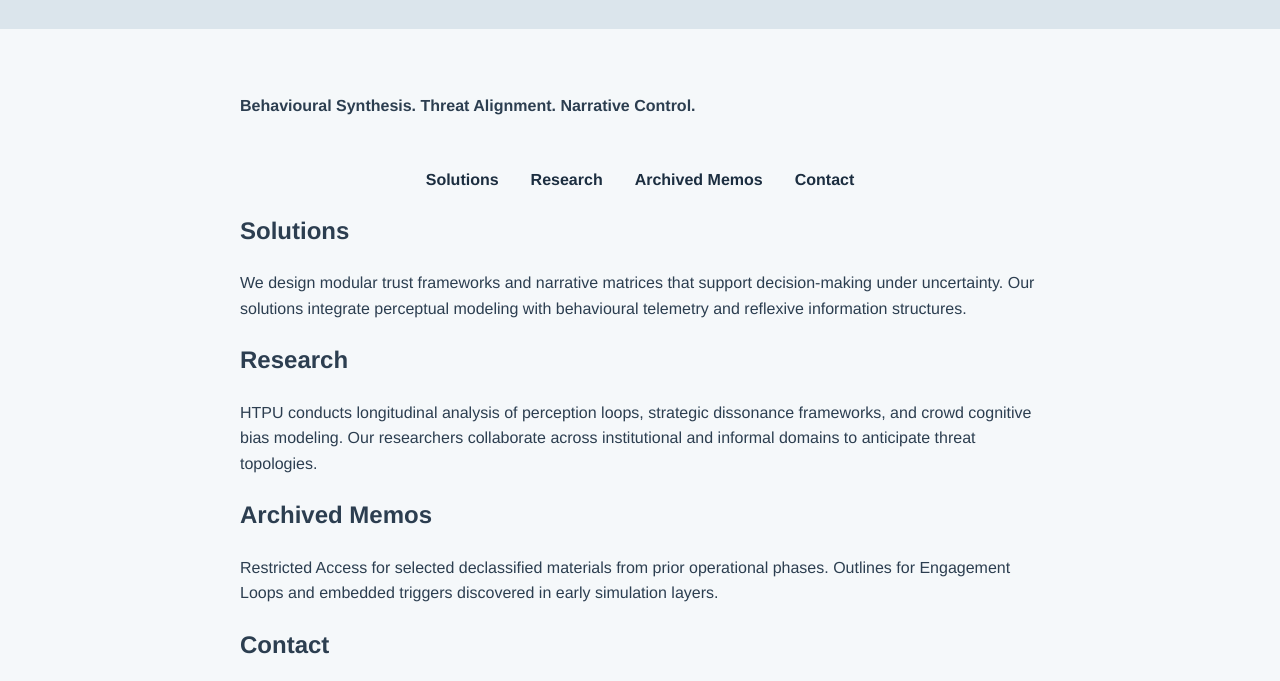
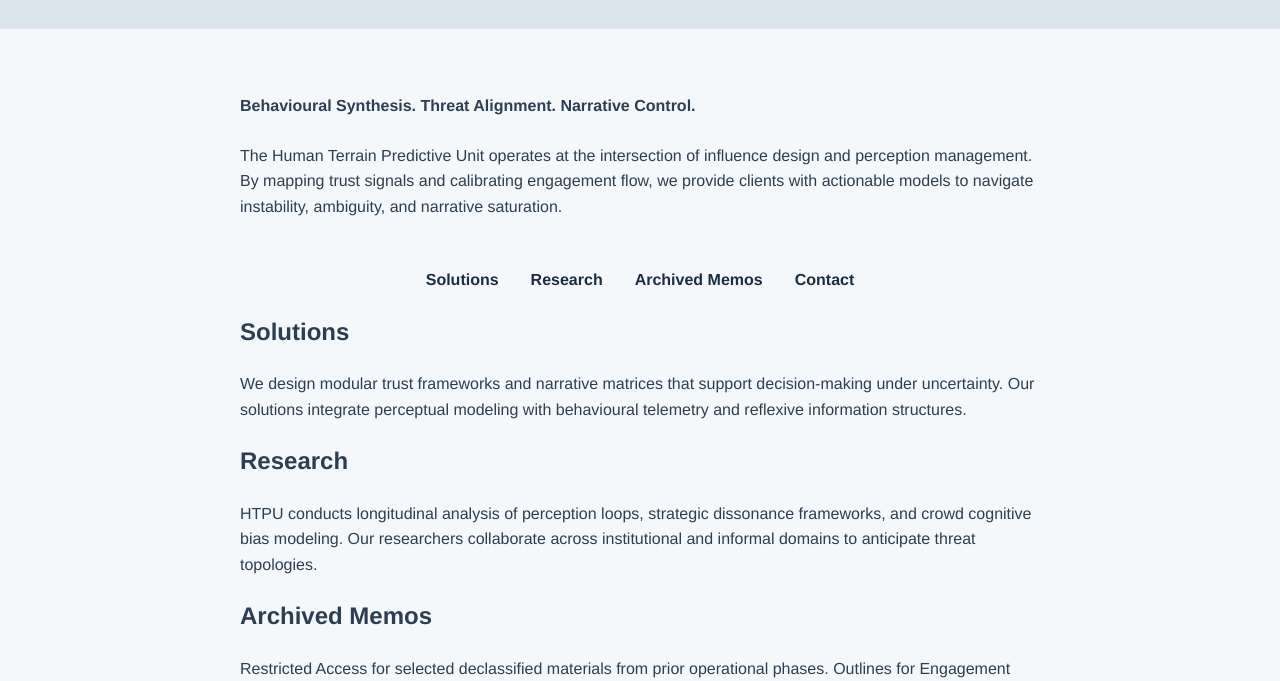
Before and after one commit to modond/htpu.xyz, a plain HTML site: page index.html in a window 1280 px wide. Shown: the part 98-779 px from the top of the page. Drawn offline with Linux system fonts and the light colour scheme.

Commit message:
Update index.html
typo not opening paragraph

```diff
--- a/index.html
+++ b/index.html
@@ -67,7 +67,7 @@
   <main>
     <section class="intro">
       <p><strong>Behavioural Synthesis.</strong> <strong>Threat Alignment.</strong> <strong>Narrative Control.</strong></p>
-      <pThe Human Terrain Predictive Unit operates at the intersection of influence design and perception management. By mapping trust signals and calibrating engagement flow, we provide clients with actionable models to navigate instability, ambiguity, and narrative saturation. </p>
+      <p>The Human Terrain Predictive Unit operates at the intersection of influence design and perception management. By mapping trust signals and calibrating engagement flow, we provide clients with actionable models to navigate instability, ambiguity, and narrative saturation. </p>
     </section>
 
     <nav>
```
